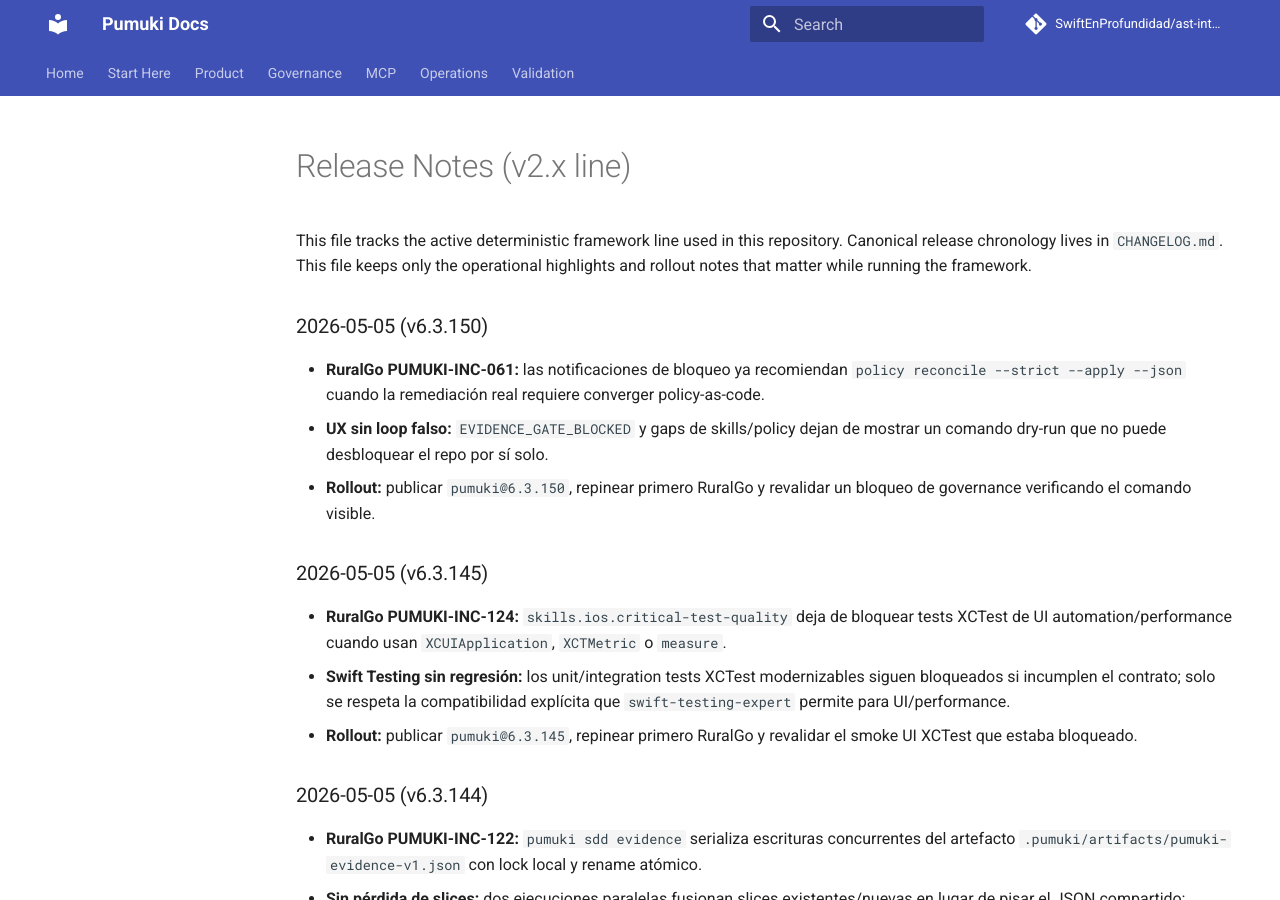
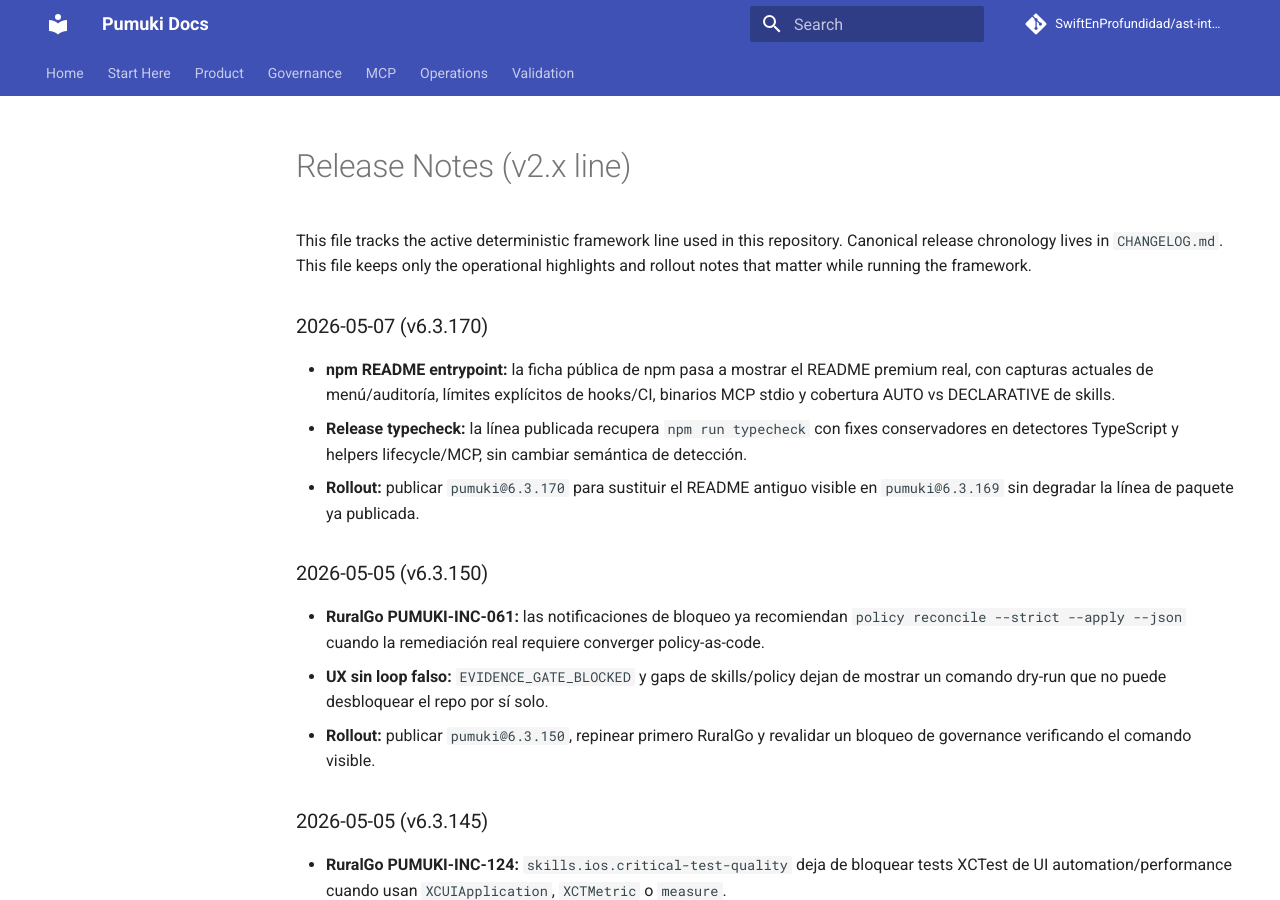
Before and after one commit to SwiftEnProfundidad/ast-intelligence-hooks, an MkDocs documentation site: the page built from docs/operations/RELEASE_NOTES.md, in a window 1280 px wide and 900 px high. Built offline with MkDocs 1.6.1 and Material for MkDocs 9.7.7, drawn with Linux system fonts in a browser that asks for light colours; comment, search, counter and statistics services are not loaded.

```diff
--- a/docs/operations/RELEASE_NOTES.md
+++ b/docs/operations/RELEASE_NOTES.md
@@ -3,6 +3,12 @@
 This file tracks the active deterministic framework line used in this repository.
 Canonical release chronology lives in `CHANGELOG.md`.
 This file keeps only the operational highlights and rollout notes that matter while running the framework.
+
+### 2026-05-07 (v6.3.170)
+
+- **npm README entrypoint:** la ficha pública de npm pasa a mostrar el README premium real, con capturas actuales de menú/auditoría, límites explícitos de hooks/CI, binarios MCP stdio y cobertura AUTO vs DECLARATIVE de skills.
+- **Release typecheck:** la línea publicada recupera `npm run typecheck` con fixes conservadores en detectores TypeScript y helpers lifecycle/MCP, sin cambiar semántica de detección.
+- **Rollout:** publicar `pumuki@6.3.170` para sustituir el README antiguo visible en `pumuki@6.3.169` sin degradar la línea de paquete ya publicada.
 
 ### 2026-05-05 (v6.3.150)
 
```
Also changed, not shown: 1 other file.
